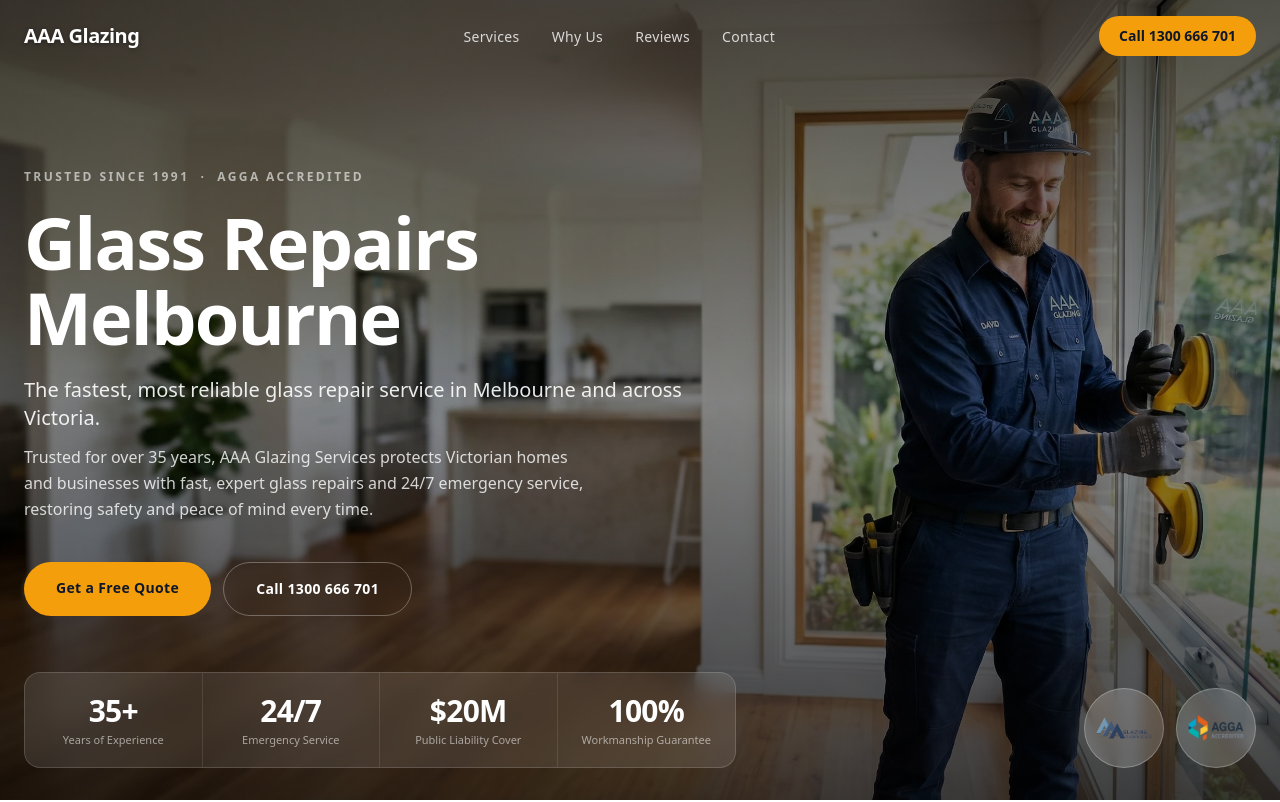
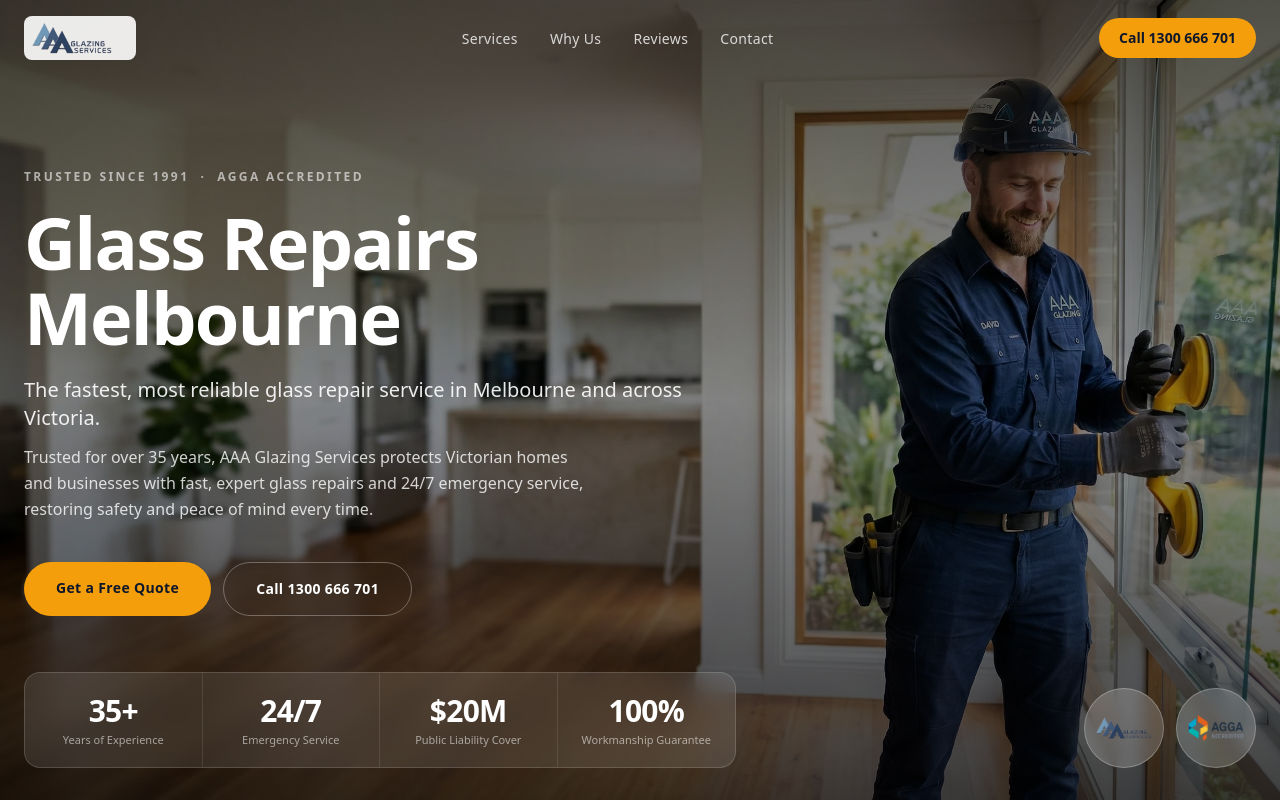
Before and after one commit to engelgatus/aaa-glazing-landing, a Next.js app: page / in a window 1280 px wide. Shown: the top 802 px of the page. Built offline with nearby package versions, Linux system fonts and the light colour scheme.

Commit message:
feat(navbar): update Navbar component with logo and smooth scroll functionality; enhance section IDs for navigation

```diff
--- a/src/components/layout/Navbar.tsx
+++ b/src/components/layout/Navbar.tsx
@@ -1,13 +1,15 @@
 "use client";
 
+import Image from "next/image";
 import { useEffect, useRef, useState } from "react";
 import { motion } from "framer-motion";
+import basePath from "@/lib/basePath";
 
 const navLinks = [
   { label: "Services", href: "#services" },
-  { label: "Why Us", href: "#why-us" },
-  { label: "Reviews", href: "#reviews" },
-  { label: "Contact", href: "#contact" },
+  { label: "Why Us", href: "#benefits" },
+  { label: "Reviews", href: "#testimonials" },
+  { label: "Contact", href: "#quote" },
 ];
 
 function smoothScrollTo(id: string) {
@@ -23,15 +25,10 @@
 
   useEffect(() => {
     const hero = document.querySelector("#hero");
-    if (!hero) {
-      console.warn("[Navbar] #hero element not found — IntersectionObserver not attached");
-      return;
-    }
+    if (!hero) return;
 
     const observer = new IntersectionObserver(
-      ([entry]) => {
-        setOverHero(entry.isIntersecting);
-      },
+      ([entry]) => setOverHero(entry.isIntersecting),
       { threshold: 0.15 }
     );
 
@@ -86,16 +83,26 @@
       <nav className="max-w-7xl mx-auto flex items-center justify-between">
 
         {/* Logo */}
-        <span
-          className="font-bold text-xl tracking-tight"
+        <button
+          onClick={() => smoothScrollTo("#hero")}
+          aria-label="Back to top"
+          className="shrink-0 rounded-lg px-2 py-1.5 flex items-center"
           style={{
-            color: overHero ? "#ffffff" : "#0f172a",
-            textShadow: overHero ? "0 1px 4px rgba(0,0,0,0.4)" : "none",
-            transition: `color ${colorTransition}, text-shadow ${colorTransition}`,
+            backgroundColor: overHero ? "rgba(255,255,255,0.90)" : "transparent",
+            transition: `background-color ${colorTransition}`,
           }}
         >
-          AAA Glazing
-        </span>
+          <div className="relative w-24 h-8">
+            <Image
+              src={`${basePath}/images/aaa-logo.webp`}
+              alt="AAA Glazing Services"
+              fill
+              sizes="96px"
+              className="object-contain object-left"
+              priority
+            />
+          </div>
+        </button>
 
         {/* Nav Links */}
         <ul className="hidden md:flex items-center gap-8">
@@ -103,7 +110,7 @@
             <li key={link.href}>
               <button
                 onClick={() => smoothScrollTo(link.href)}
-                className="text-sm font-medium tracking-wide cursor-pointer"
+                className="text-sm font-medium tracking-wide cursor-pointer hover:opacity-70 transition-opacity duration-200"
                 style={{
                   color: overHero ? "rgba(255,255,255,0.80)" : "#0f172a",
                   transition: `color ${colorTransition}`,
@@ -115,7 +122,7 @@
           ))}
         </ul>
 
-        {/* CTA — always accent, never changes */}
+        {/* CTA */}
         <a
           href="tel:1300666701"
           className="bg-accent hover:opacity-90 text-text font-semibold text-sm px-5 py-2.5 rounded-full transition-opacity duration-200"
--- a/src/components/sections/Benefits.tsx
+++ b/src/components/sections/Benefits.tsx
@@ -39,7 +39,7 @@
 
 export default function Benefits() {
   return (
-    <section className="bg-white py-16 sm:py-20 md:py-24 px-6">
+    <section id="benefits" className="bg-white py-16 sm:py-20 md:py-24 px-6">
       <div className="max-w-7xl mx-auto grid grid-cols-12 gap-4">
 
         <div className="col-span-12 md:col-span-8 mb-2">
@@ -73,7 +73,7 @@
             variants={fadeUp}
             className="text-muted text-base sm:text-lg leading-relaxed"
           >
-            Booking AAA Glazing Services means more than just a repair — it means:
+            Booking AAA Glazing Services means more than just a repair; it means:
           </motion.p>
         </div>
 
--- a/src/components/sections/Services.tsx
+++ b/src/components/sections/Services.tsx
@@ -60,7 +60,7 @@
   };
 
   return (
-    <section className="bg-surface py-16 sm:py-20 md:py-24 px-6">
+    <section id="services" className="bg-surface py-16 sm:py-20 md:py-24 px-6">
       <div className="max-w-7xl mx-auto grid grid-cols-12 gap-4 md:gap-8 items-start">
 
         {/* Left — sticky heading */}
--- a/src/components/sections/Testimonials.tsx
+++ b/src/components/sections/Testimonials.tsx
@@ -101,7 +101,7 @@
   const t = testimonials[index];
 
   return (
-    <section className="bg-surface py-16 sm:py-20 md:py-24 px-6">
+    <section id="testimonials" className="bg-surface py-16 sm:py-20 md:py-24 px-6">
       <div className="max-w-7xl mx-auto grid grid-cols-12 gap-4 items-center">
 
         <div className="col-span-12 md:col-span-5">
```
